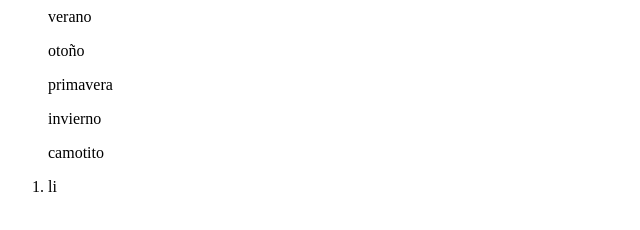
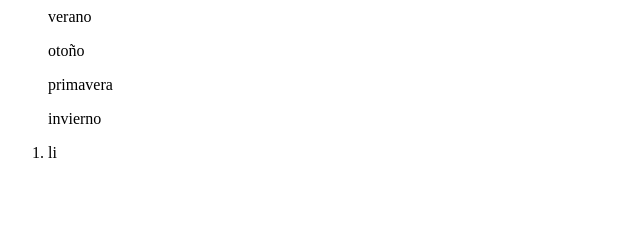
Before and after one commit to DATASANDRO/youtube-git, a plain HTML site: page index.html in a window 1280 px wide. Shown: the full height of the page, 0-640 px from the left. Drawn offline with Linux system fonts and the light colour scheme.

Commit message:
alere algo

```diff
--- a/index.html
+++ b/index.html
@@ -9,7 +9,7 @@
     <ul>otoño</ul>
     <ul>primavera</ul>
     <ul>invierno</ul>
-    <ul>camotito</ul>
+
 
 
     <ol>
```
